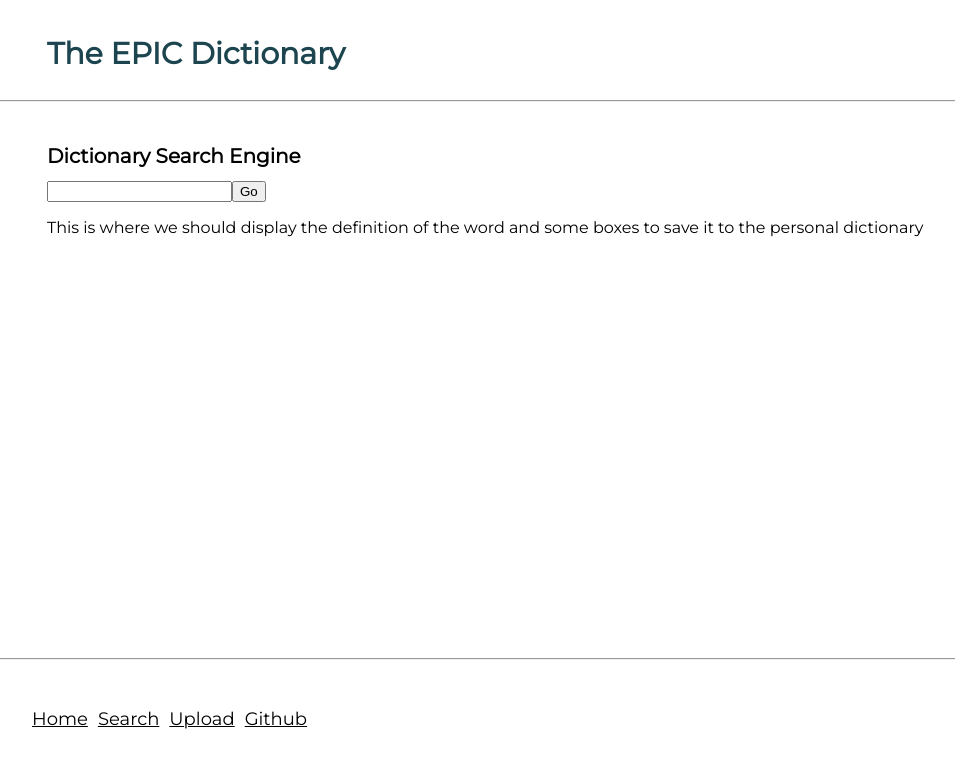
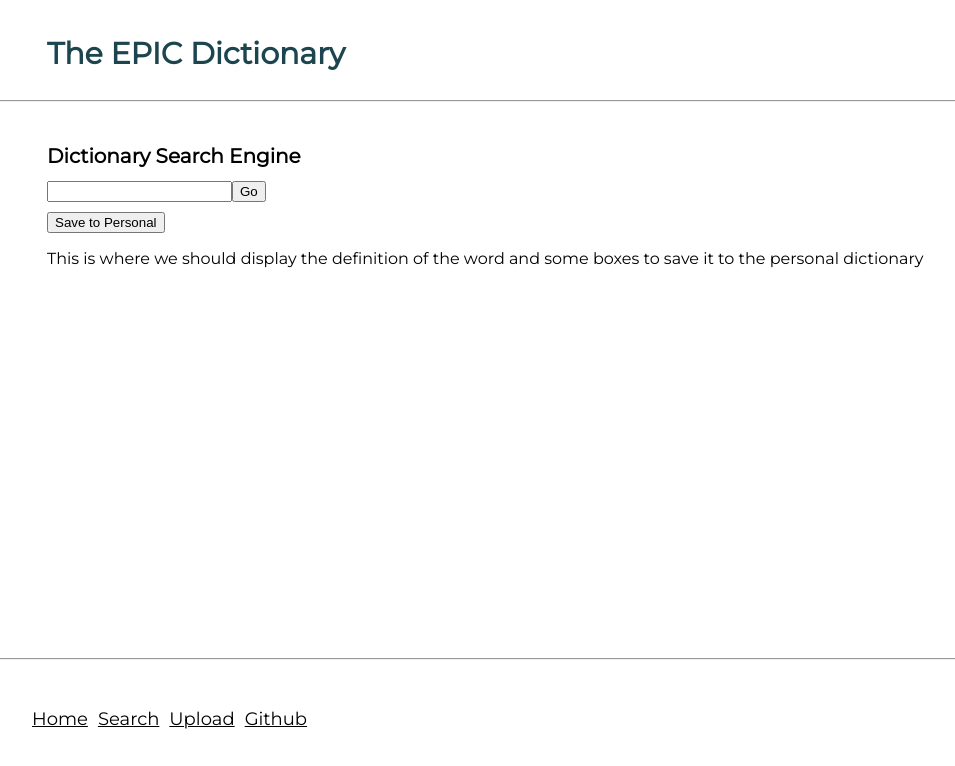
Before and after one commit to OldZealand03/cs260-creative-project-4, a Vue app in the folder frontend/: page /search in a window 1280 px wide. Shown: the top 766 px of the page, without its empty margins (53-1008 px from the left). Built offline with nearby package versions, Linux system fonts and the light colour scheme.

Commit message:
definition component

```diff
--- /dev/null
+++ b/frontend/src/components/Definition.vue
@@ -0,0 +1,34 @@
+<template>
+    <div class="wrapper">
+        <div class="definition">
+            <div class="button">
+                <button @click="addToSaved(def)">Save to Personal</button>
+            </div>
+        </div>
+    </div>
+</template>
+
+<script>
+
+export default {
+    name: "Definition",
+    data() {
+
+    },
+    methods: {
+        addToSaved(def) {
+            console.log(def);
+        }
+    }
+
+}
+</script>
+
+<style scoped>
+
+.definition {
+    display: flex;
+}
+
+
+</style>
--- a/frontend/src/views/Search.vue
+++ b/frontend/src/views/Search.vue
@@ -9,6 +9,7 @@
         <button @click="callAPI">Go</button>
       </div>
     </div>
+    <Definition />
     <p>
       This is where we should display the definition of the word and some boxes to save it to the personal dictionary
     </p>
@@ -24,9 +25,11 @@
 </style>
 
 <script>
+import Definition from '../components/Definition.vue';
 // import axios from "axios";
 
 export default {
+  components: { Definition },
   name: "Search",
   data() {
     return {
@@ -37,6 +40,7 @@ export default {
   methods: {
     callAPI() {
       let userInput = this.searchText;
+    //   userInput = "hello"
       let url = "https://api.dictionaryapi.dev/api/v2/entries/en/";
       let call = url + userInput;
 
```
